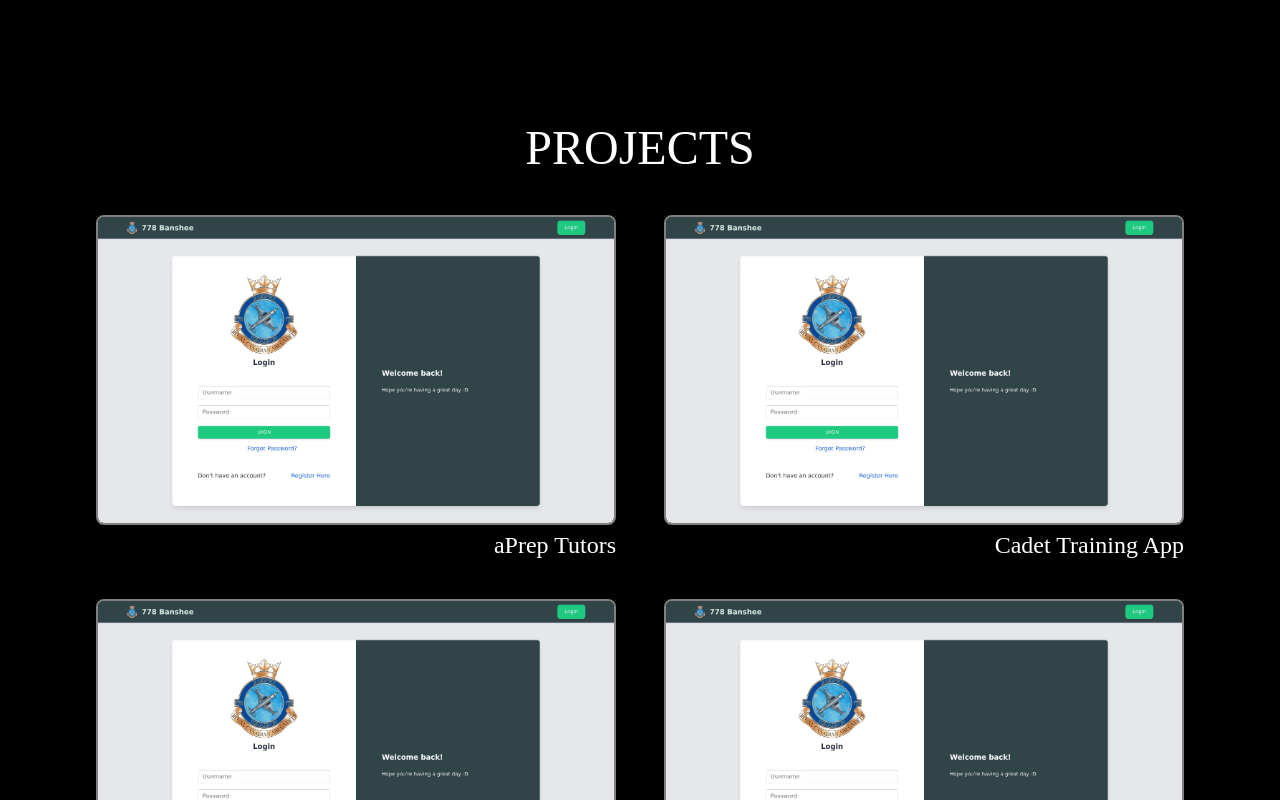
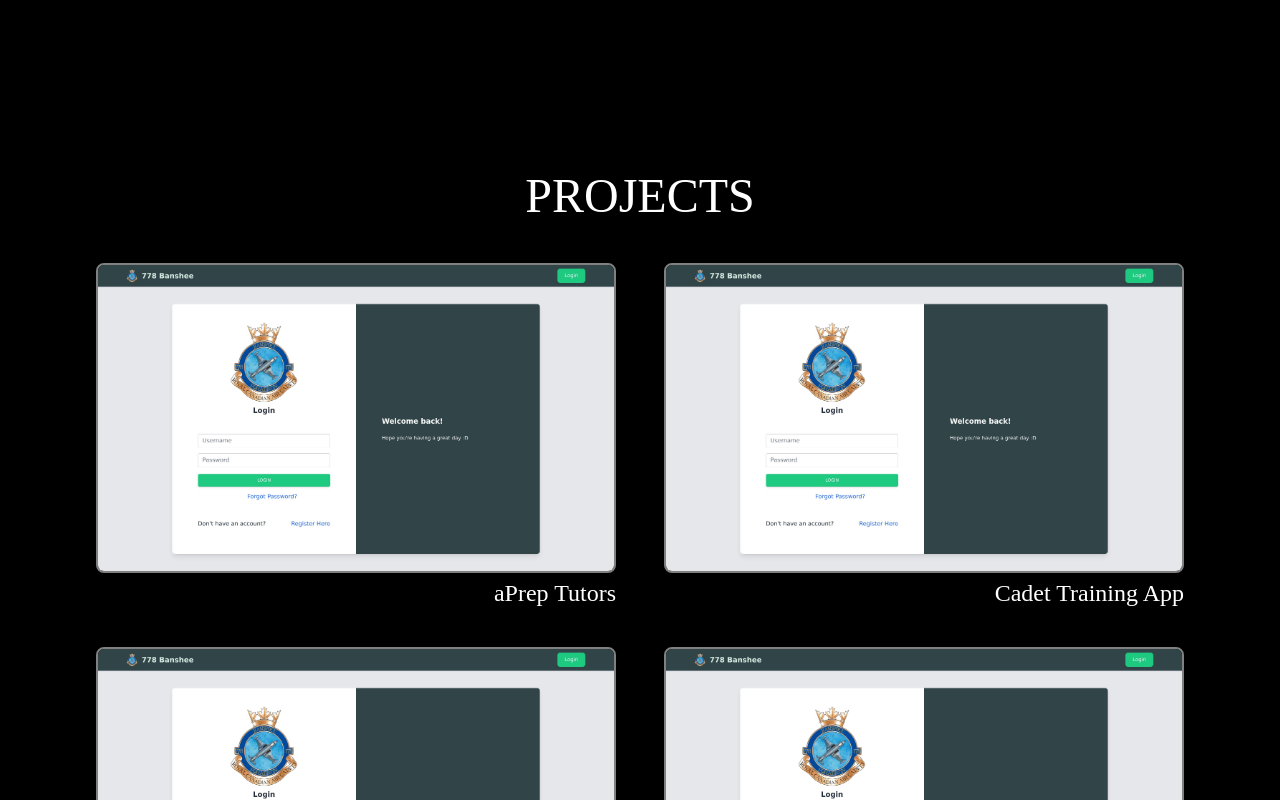
Before and after one commit to redmac135/personal-website, a SvelteKit app: page / in a window 1280 px wide. Shown: the part 2280-3080 px from the top of the page. Built offline with nearby package versions, Linux system fonts and the light colour scheme; a web font is replaced by a local one.

Commit message:
correct project padding

```diff
--- a/src/global.css
+++ b/src/global.css
@@ -6,6 +6,8 @@
 	padding: 0;
 	margin: 0;
 	border: 0;
+
+	scroll-behavior: smooth;
 
 	box-sizing: border-box;
 
--- a/src/routes/+page.svelte
+++ b/src/routes/+page.svelte
@@ -265,6 +265,7 @@
 
 	#projects {
 		display: flex;
+		padding-top: 3rem;
 		flex-direction: column;
 		justify-content: center;
 		z-index: 3;
```
